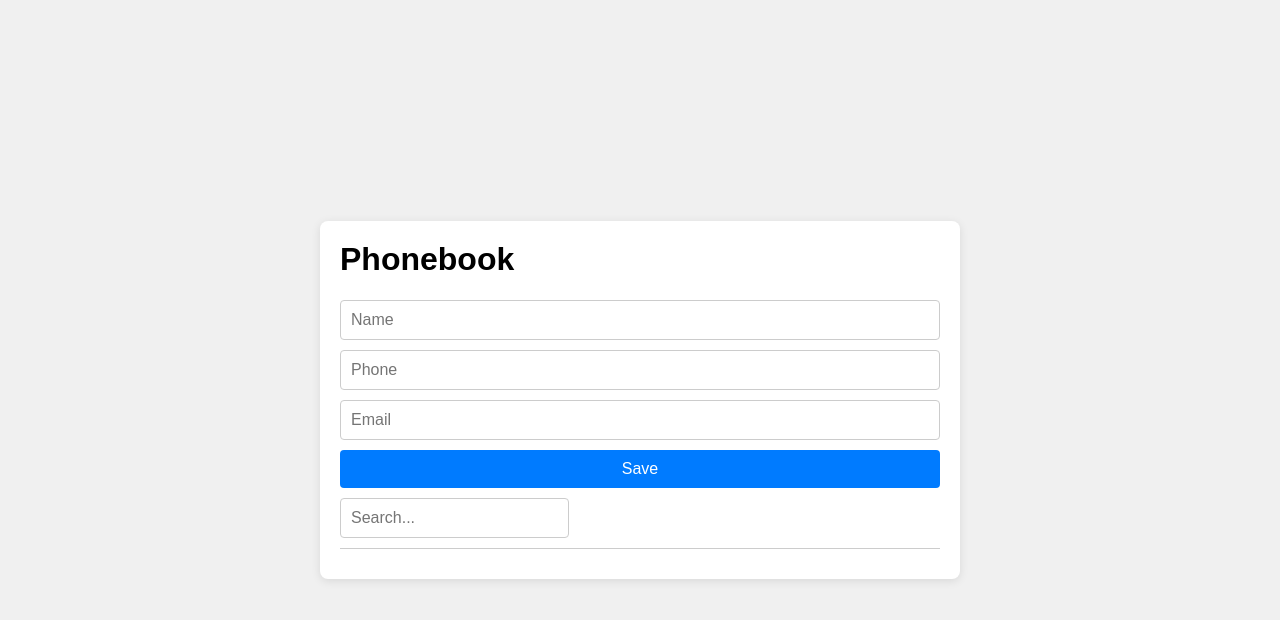
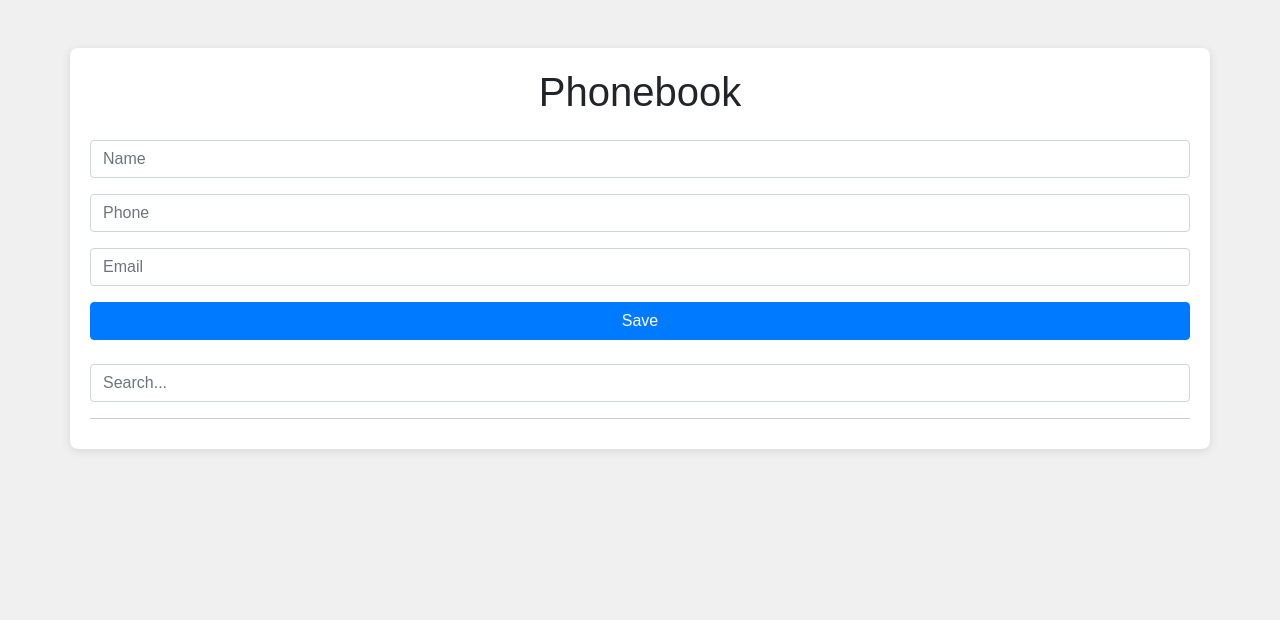
Before and after one commit to dimaschand29/phonebook-ui, a plain HTML site: page index.html in a window 1280 px wide. Drawn offline with nearby package versions, Linux system fonts and the light colour scheme; no server answers.

Commit message:
beautify web 1

```diff
--- a/index.html
+++ b/index.html
@@ -4,21 +4,58 @@
     <meta charset="UTF-8" />
     <meta name="viewport" content="width=device-width, initial-scale=1.0" />
     <title>Phonebook</title>
+    <link
+      href="https://maxcdn.bootstrapcdn.com/bootstrap/4.5.2/css/bootstrap.min.css"
+      rel="stylesheet"
+    />
     <link rel="stylesheet" href="style.css" />
   </head>
   <body>
-    <div class="container">
-      <h1>Phonebook</h1>
-      <form id="phonebook-form">
+    <div class="container mt-5">
+      <h1 class="text-center mb-4">Phonebook</h1>
+      <form id="phonebook-form" class="mb-4">
         <input type="hidden" id="contact-id" />
-        <input type="text" id="name" placeholder="Name" required />
-        <input type="text" id="phone" placeholder="Phone" required />
-        <input type="email" id="email" placeholder="Email" />
-        <button type="submit">Save</button>
+        <div class="form-group">
+          <input
+            type="text"
+            id="name"
+            class="form-control"
+            placeholder="Name"
+            required
+          />
+        </div>
+        <div class="form-group">
+          <input
+            type="text"
+            id="phone"
+            class="form-control"
+            placeholder="Phone"
+            required
+          />
+        </div>
+        <div class="form-group">
+          <input
+            type="email"
+            id="email"
+            class="form-control"
+            placeholder="Email"
+          />
+        </div>
+        <button type="submit" class="btn btn-primary btn-block">Save</button>
       </form>
-      <input type="text" id="search-bar" placeholder="Search..." />
+      <div class="form-group">
+        <input
+          type="text"
+          id="search-bar"
+          class="form-control"
+          placeholder="Search..."
+        />
+      </div>
       <div id="contacts-list" class="contacts-list"></div>
     </div>
+    <script src="https://code.jquery.com/jquery-3.5.1.slim.min.js"></script>
+    <script src="https://cdn.jsdelivr.net/npm/@popperjs/core@2.5.4/dist/umd/popper.min.js"></script>
+    <script src="https://stackpath.bootstrapcdn.com/bootstrap/4.5.2/js/bootstrap.min.js"></script>
     <script src="script.js"></script>
   </body>
 </html>
--- a/script.js
+++ b/script.js
@@ -17,14 +17,12 @@ document.addEventListener("DOMContentLoaded", () => {
     try {
       let response;
       if (id) {
-        // Update contact
         response = await fetch(`${apiUrl}/${id}`, {
           method: "PUT",
           headers: { "Content-Type": "application/json" },
           body: JSON.stringify(contact),
         });
       } else {
-        // Create contact
         response = await fetch(`${apiUrl}/create`, {
           method: "POST",
           headers: { "Content-Type": "application/json" },
@@ -35,10 +33,10 @@ document.addEventListener("DOMContentLoaded", () => {
       const jsonResponse = await response.json();
 
       if (!response.ok) {
-        alert(jsonResponse.msg); // Menampilkan pesan error
+        alert(jsonResponse.msg);
       } else {
         form.reset();
-        document.getElementById("contact-id").value = ""; // Reset field contact-id
+        document.getElementById("contact-id").value = "";
         loadContacts();
       }
     } catch (error) {
@@ -54,7 +52,7 @@ document.addEventListener("DOMContentLoaded", () => {
         const response = await fetch(`${apiUrl}/${id}`, { method: "DELETE" });
         if (!response.ok) {
           const jsonResponse = await response.json();
-          alert(jsonResponse.msg); // Menampilkan pesan error
+          alert(jsonResponse.msg);
         } else {
           loadContacts();
         }
@@ -63,7 +61,7 @@ document.addEventListener("DOMContentLoaded", () => {
         const response = await fetch(`${apiUrl}/${id}`);
         const jsonResponse = await response.json();
         if (!response.ok) {
-          alert(jsonResponse.msg); // Menampilkan pesan error
+          alert(jsonResponse.msg);
         } else {
           const contact = jsonResponse.data;
           document.getElementById("contact-id").value = contact.id;
@@ -95,7 +93,7 @@ document.addEventListener("DOMContentLoaded", () => {
         console.error("Error:", error);
         alert("An unexpected error occurred");
       }
-    }, 1000); // delay 1 detik
+    }, 1000);
   });
 
   async function loadContacts() {
@@ -103,7 +101,7 @@ document.addEventListener("DOMContentLoaded", () => {
       const response = await fetch(`${apiUrl}/get`, { method: "GET" });
       const jsonResponse = await response.json();
       if (!response.ok) {
-        alert(jsonResponse.msg); // Menampilkan pesan error
+        alert(jsonResponse.msg);
       } else {
         const contacts = jsonResponse.data;
         displayContacts(contacts);
@@ -118,14 +116,18 @@ document.addEventListener("DOMContentLoaded", () => {
     contactsList.innerHTML = contacts
       .map(
         (contact) => `
-              <div class="contact">
-                <span>${contact.name} - ${contact.phone} - ${contact.email}</span>
-                <div>
-                  <button class="edit" data-id="${contact.id}">Edit</button>
-                  <button class="delete" data-id="${contact.id}">Delete</button>
-                </div>
+            <div class="contact row">
+              <div class="contact-details col-8 d-flex justify-content-between">
+                <span><strong>Name:</strong> ${contact.name}</span>
+                <span><strong>Phone:</strong> ${contact.phone}</span>
+                <span><strong>Email:</strong> ${contact.email}</span>
               </div>
-            `
+              <div class="col-4 text-right">
+                <button class="btn btn-sm btn-warning edit" data-id="${contact.id}">Edit</button>
+                <button class="btn btn-sm btn-danger delete" data-id="${contact.id}">Delete</button>
+              </div>
+            </div>
+          `
       )
       .join("");
   }
--- a/style.css
+++ b/style.css
@@ -1,11 +1,5 @@
 body {
     font-family: Arial, sans-serif;
-    margin: 0;
-    padding: 0;
-    display: flex;
-    justify-content: center;
-    align-items: center;
-    height: 100vh;
     background-color: #f0f0f0;
   }
 
@@ -14,8 +8,6 @@ body {
     padding: 20px;
     border-radius: 8px;
     box-shadow: 0 2px 10px rgba(0, 0, 0, 0.1);
-    width: 100%;
-    max-width: 600px;
   }
 
   h1 {
@@ -25,27 +17,6 @@ body {
   form {
     display: flex;
     flex-direction: column;
-  }
-
-  form input,
-  form button,
-  #search-bar {
-    padding: 10px;
-    margin-bottom: 10px;
-    border: 1px solid #cccccc;
-    border-radius: 4px;
-    font-size: 16px;
-  }
-
-  form button {
-    background-color: #007bff;
-    color: white;
-    border: none;
-    cursor: pointer;
-  }
-
-  form button:hover {
-    background-color: #0056b3;
   }
 
   #contacts-list {
@@ -61,6 +32,11 @@ body {
     align-items: center;
     padding: 10px;
     border-bottom: 1px solid #cccccc;
+  }
+
+  .contact .contact-details {
+    display: flex;
+    flex-direction: column;
   }
 
   .contact span {
```
